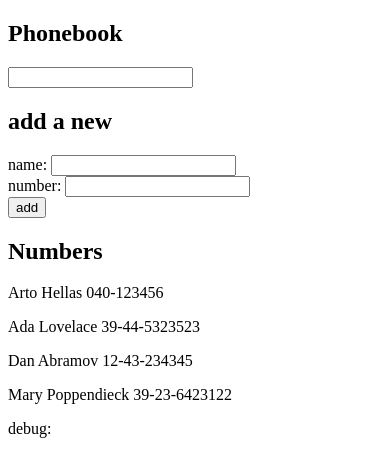
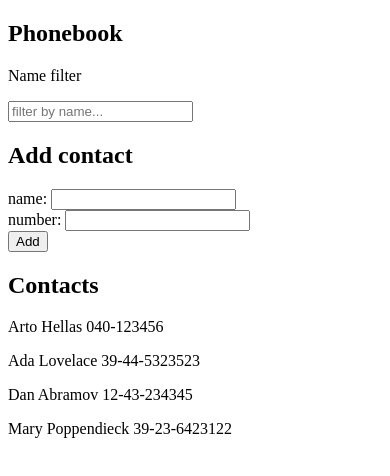
Before and after one commit to poliveir/fullstackopen, a React (Vite) app in the folder part2/phonebook/: page / in a window 390 px wide. Shown: the top 476 px of the page. Built offline with nearby package versions, Linux system fonts and the light colour scheme.

Commit message:
2.10: The Phonebook Step 5

```diff
--- a/part2/phonebook/src/App.jsx
+++ b/part2/phonebook/src/App.jsx
@@ -1,31 +1,38 @@
 import { useState } from 'react'
+import Filter from './components/Filter';
+import ContactForm from './components/ContactForm';
+import ContactList from './components/ContactList';
 
 const App = () => {
-  const [persons, setPersons] = useState([
+	const [contacts, setContacts] = useState([
 		{ name: 'Arto Hellas', number: '040-123456', id: 1 },
 		{ name: 'Ada Lovelace', number: '39-44-5323523', id: 2 },
 		{ name: 'Dan Abramov', number: '12-43-234345', id: 3 },
 		{ name: 'Mary Poppendieck', number: '39-23-6423122', id: 4 }
 	]);
-  const [filteredPersons, setFilteredPersons] = useState(persons);
+	const [filteredContacts, setFilteredContacts] = useState(contacts);
+
 	const [newName, setNewName] = useState('');
 	const [newNumber, setNewNumber] = useState('');
+
 	const [nameFilter, setNameFilter] = useState('');
 
 	const onSubmit = (event) => {
 		event.preventDefault();
-	if (persons.find(person => person.name === newName))
+
+		if (contacts.find(contact => contact.name === newName))
 			alert(`${newName} is already added to phonebook`);
 		else {
-		const newPersons = persons.concat(
+			const newContacts = contacts.concat(
 				{
 					name: newName,
-				number: newNumber
+					number: newNumber,
+					id: contacts.length + 1
 				}
-		)
-		setPersons(newPersons);
-		setFilteredPersons(newPersons.filter(person =>
-			person.name.toLowerCase().includes(nameFilter.toLowerCase())
+			);
+			setContacts(newContacts);
+			setFilteredContacts(newContacts.filter(contact =>
+				contact.name.toLowerCase().includes(nameFilter.toLowerCase())
 			));
 			setNewName('');
 			setNewNumber('');
@@ -41,8 +48,8 @@ const App = () => {
 	}
 
 	const onChangeNameFilter = (event) => {
-	setFilteredPersons(persons.filter(person =>
-		person.name.toLowerCase().includes(event.target.value.toLowerCase())
+		setFilteredContacts(contacts.filter(contact =>
+			contact.name.toLowerCase().includes(event.target.value.toLowerCase())
 		));
 		setNameFilter(event.target.value);
 	};
@@ -51,25 +58,20 @@ const onChangeNameFilter = (event) => {
 	return (
 		<div>
 			<h2>Phonebook</h2>
-	  <input value={nameFilter} onChange={onChangeNameFilter}/>
 
-	  <h2>add a new</h2>
-      <form onSubmit={onSubmit}>
-		<div>
-          name: <input value={newName} onChange={onChangeName}/>
+			<Filter input={nameFilter} onChange={onChangeNameFilter}></Filter>
+
+			<ContactForm
+				onSubmit={onSubmit}
+				newName={newName}
+				newNumber={newNumber}
+				onChangeName={onChangeName}
+				onChangeNumber={onChangeNumber}
+			></ContactForm>
+
+			<ContactList contacts={filteredContacts}></ContactList>
 		</div>
-		<div>
-		  number: <input value={newNumber} onChange={onChangeNumber}/>
-		</div>
-		<button type="submit">add</button>
-      </form>
-      <h2>Numbers</h2>
-		{filteredPersons.map(person =>
-			<p key={person.name}>{person.name} {person.number}</p>
-		)}
-	  <div>debug: {newName}</div>
-    </div>
-  )
+	);
 }
 
 export default App
--- /dev/null
+++ b/part2/phonebook/src/components/Contact.jsx
@@ -0,0 +1,3 @@
+const Contact = ({name, number}) => <p>{name} {number}</p>
+
+export default Contact;
--- /dev/null
+++ b/part2/phonebook/src/components/ContactForm.jsx
@@ -0,0 +1,21 @@
+const ContactForm = ({onSubmit, newName, newNumber, onChangeName, onChangeNumber}) => {
+	return (
+		<>
+			<h2>Add contact</h2>
+
+			<form onSubmit={onSubmit}>
+				<div>
+					name: <input value={newName} onChange={onChangeName}/>
+				</div>
+
+				<div>
+					number: <input value={newNumber} onChange={onChangeNumber}/>
+				</div>
+
+				<button type="submit">Add</button>
+			</form>
+		</>
+	);
+};
+
+export default ContactForm;
--- /dev/null
+++ b/part2/phonebook/src/components/ContactList.jsx
@@ -0,0 +1,19 @@
+import Contact from "./Contact";
+
+const ContactList = ({contacts}) => {
+	return (
+		<>
+			<h2>Contacts</h2>
+
+			{contacts.map(contact =>
+				<Contact
+					key={contact.id}
+					name={contact.name}
+					number={contact.number}
+				></Contact>
+			)}
+		</>
+	);
+}
+
+export default ContactList;
--- /dev/null
+++ b/part2/phonebook/src/components/Filter.jsx
@@ -0,0 +1,14 @@
+const Filter = ({input, onChange}) => {
+	return (
+		<>
+			<p>Name filter</p>
+			<input
+				placeholder="filter by name..."
+				value={input}
+				onChange={onChange}
+			></input>
+		</>
+	);
+};
+
+export default Filter;
```
Lines whose indentation alone changed are shown as unchanged.
